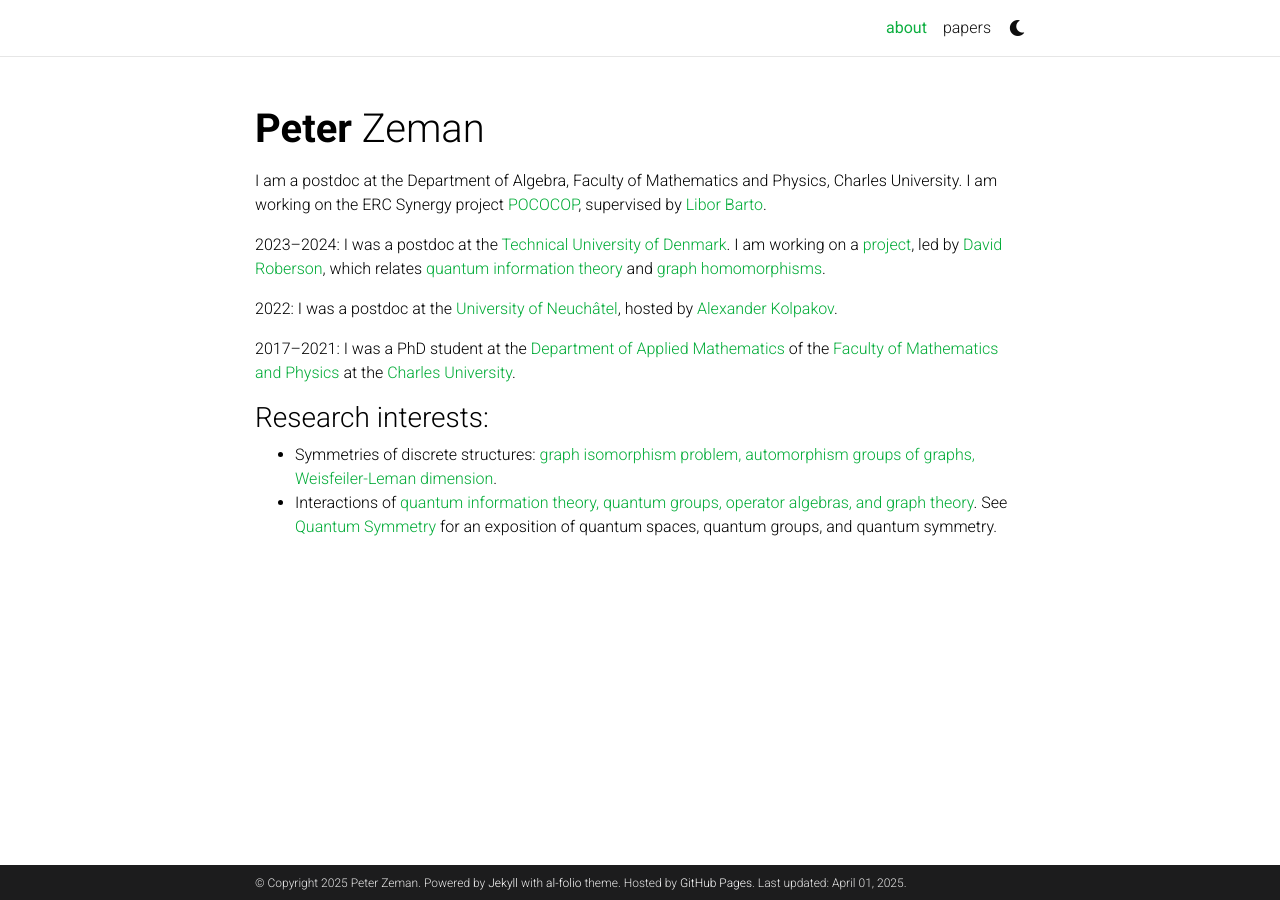
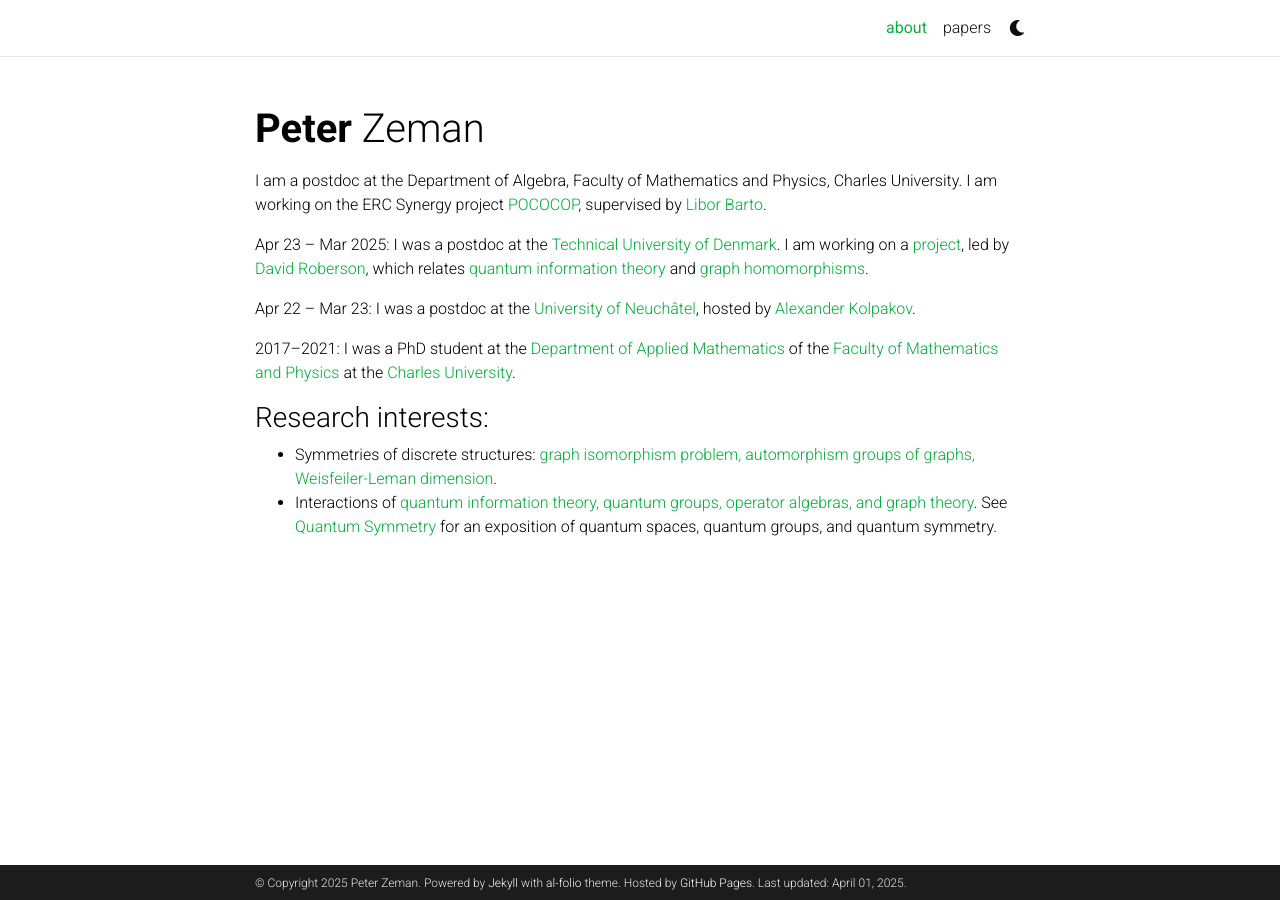
Before and after one commit to zemanpeter/zemanpeter.github.io, a Jekyll site: the page built from _pages/about.md, in a window 1280 px wide. Built offline with Jekyll 4.4.1, drawn with Linux system fonts in a browser that asks for light colours; comment, search, counter and statistics services are not loaded; a style sheet for code colours, icons or effects is not loaded.

Commit message:
small changes

```diff
--- a/_pages/about.md
+++ b/_pages/about.md
@@ -22,9 +22,9 @@ subtitle:
 I am a postdoc at the Department of Algebra, Faculty of Mathematics and Physics, Charles University.
 I am working on the ERC Synergy project [POCOCOP](https://pococop.eu), supervised by [Libor Barto](https://www2.karlin.mff.cuni.cz/~barto/index.html).
 
-2023--2024: I was a postdoc at the [Technical University of Denmark](https://www.dtu.dk). I am working on a [project](https://www.carlsbergfondet.dk/da/Forskningsaktiviteter/Bevillingsstatistik/Bevillingsoversigt/CF21_0682_David-E-Roberson), led by [David Roberson](https://sites.google.com/site/davideroberson/), which relates [quantum information theory](https://en.wikipedia.org/wiki/Quantum_information) and [graph homomorphisms](https://en.wikipedia.org/wiki/Graph_homomorphism).
+Apr 23 -- Mar 2025: I was a postdoc at the [Technical University of Denmark](https://www.dtu.dk). I am working on a [project](https://www.carlsbergfondet.dk/da/Forskningsaktiviteter/Bevillingsstatistik/Bevillingsoversigt/CF21_0682_David-E-Roberson), led by [David Roberson](https://sites.google.com/site/davideroberson/), which relates [quantum information theory](https://en.wikipedia.org/wiki/Quantum_information) and [graph homomorphisms](https://en.wikipedia.org/wiki/Graph_homomorphism).
 
-2022: I was a postdoc at the [University of Neuchâtel](https://www.unine.ch), hosted by [Alexander Kolpakov](https://sashakolpakov.wordpress.com).
+Apr 22 -- Mar 23: I was a postdoc at the [University of Neuchâtel](https://www.unine.ch), hosted by [Alexander Kolpakov](https://sashakolpakov.wordpress.com).
 
 2017--2021: I was a PhD student at the [Department of Applied Mathematics](https://www.mff.cuni.cz/en/kam) of the [Faculty of Mathematics and Physics](https://www.mff.cuni.cz/en) at the [Charles University](https://cuni.cz/uken-1.html).
 
```
